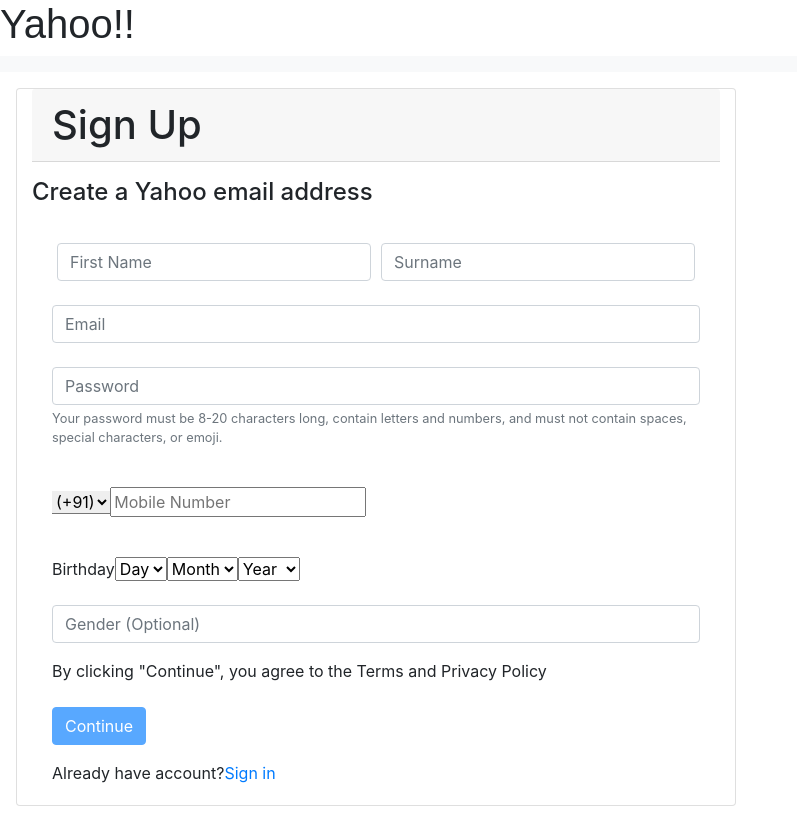
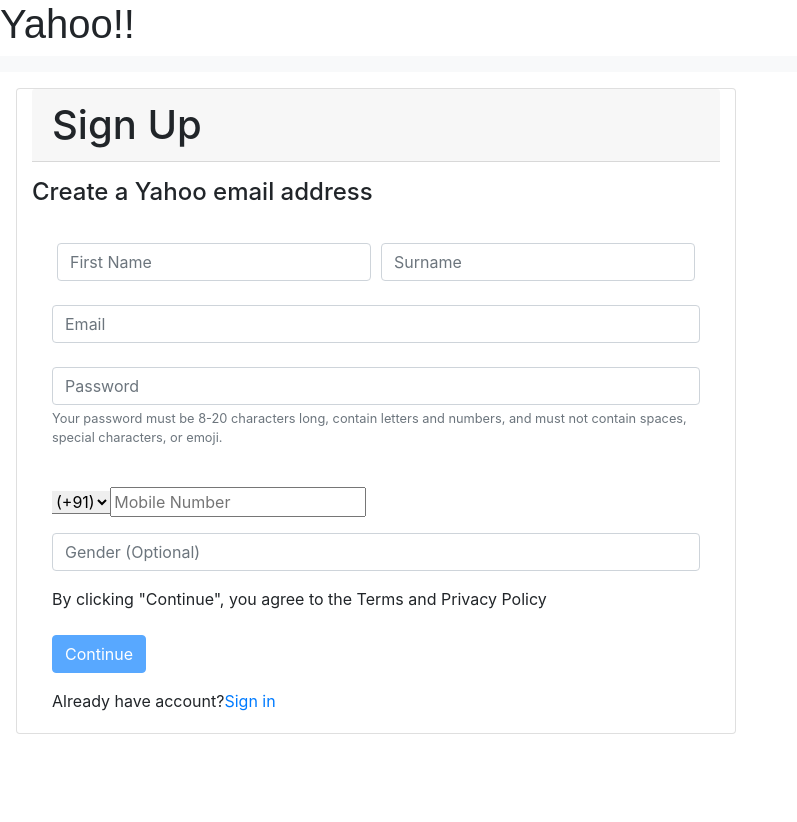
Before and after one commit to Shivheras/dema-angular, an Angular app: page / in a window 1280 px wide. Shown: the whole page, without its empty margins (0-797 px from the left). After the commit the page ends 800 px from the top, so only its background shows below. Built offline with nearby package versions, Linux system fonts and the light colour scheme.

Commit message:
1 file modified

```diff
--- a/src/app/app.component.html
+++ b/src/app/app.component.html
@@ -43,54 +43,7 @@
                 <option>(+1)USA/Canada</option>
                 <option>(+44)United Kingdom</option>
             </select><input type ="text" id="mobile" placeholder="Mobile Number"formControlName="mobileNo" /></div>
-            <br>
-            <div class="form-group">
-               <label>Birthday</label>
-                <select id="bday" >
-                    <option selected>Day</option>
-                    <option>1</option>
-                    <option>2</option>
-                    <option>3</option>
-                    <option>4</option>
-                    <option>5</option>
-                    <option>6</option>
-                    <option>7</option>
-                    <option>8</option>
-                    <option>9</option>
-                    <option>10</option>
 
-
-                </select>
-                <select id="month">
-                    <option selected>Month</option>
-                    <option>Jan</option>
-                    <option>Feb</option>
-                    <option>Mar</option>
-                    <option>Apr</option>
-                    <option>May</option>
-                    <option>Jun</option>
-                    <option>Jul</option>
-                    <option>Aug</option>
-                    <option>Sep</option>
-                    <option>nov</option>
-                    <option>Dec</option>
-                </select>
-                <select id="year">
-                    <option selected>Year</option>
-                    <option>2012</option>
-                    <option>2013</option>
-                    <option>2014</option>
-                    <option>2015</option>
-                    <option>2016</option>
-                    <option>2017</option>
-                    <option>2018</option>
-                    <option>2019</option>
-                    <option>2020</option>
-                    <option>2021</option>
-                    <option>2022</option>
-                </select>
-
-            </div>
 
 					<div class="form-group">
 
```
